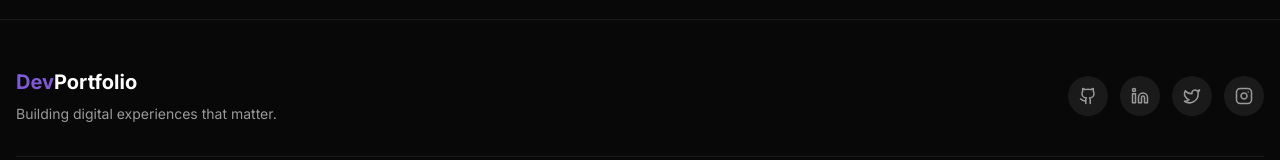
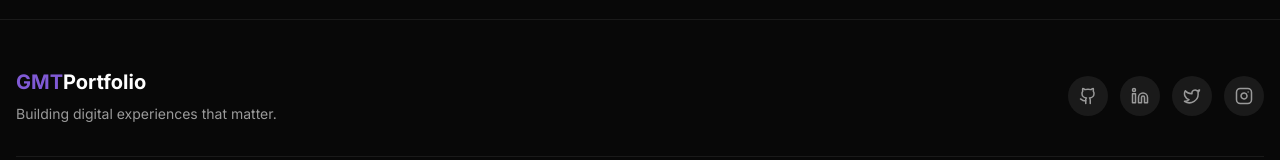
Before and after one commit to manitejagaddam/Maniteja-Portfolio, a React (Vite) app: page / in a window 1280 px wide. Shown: the part 5839-5999 px from the top of the page. Built offline with nearby package versions, Linux system fonts and the light colour scheme.

Commit message:
updated the content

```diff
--- a/src/components/layout/Footer.tsx
+++ b/src/components/layout/Footer.tsx
@@ -23,7 +23,7 @@ const Footer: React.FC = () => {
             transition={{ duration: 0.5 }}
           >
             <h3 className="text-xl font-bold text-white mb-2">
-              <span className="text-purple-500">Dev</span>Portfolio
+              <span className="text-purple-500">GMT</span>Portfolio
             </h3>
             <p className="text-gray-400 text-sm">
               Building digital experiences that matter.
--- a/src/components/layout/Header.tsx
+++ b/src/components/layout/Header.tsx
@@ -46,7 +46,7 @@ const Header: React.FC = () => {
           animate={{ opacity: 1 }}
           transition={{ duration: 0.5 }}
         >
-          <span className="text-purple-500">GMT </span>Portfolio
+          <span className="text-purple-500">GMT</span>Portfolio
         </motion.a>
 
         {/* Desktop Navigation */}
```
